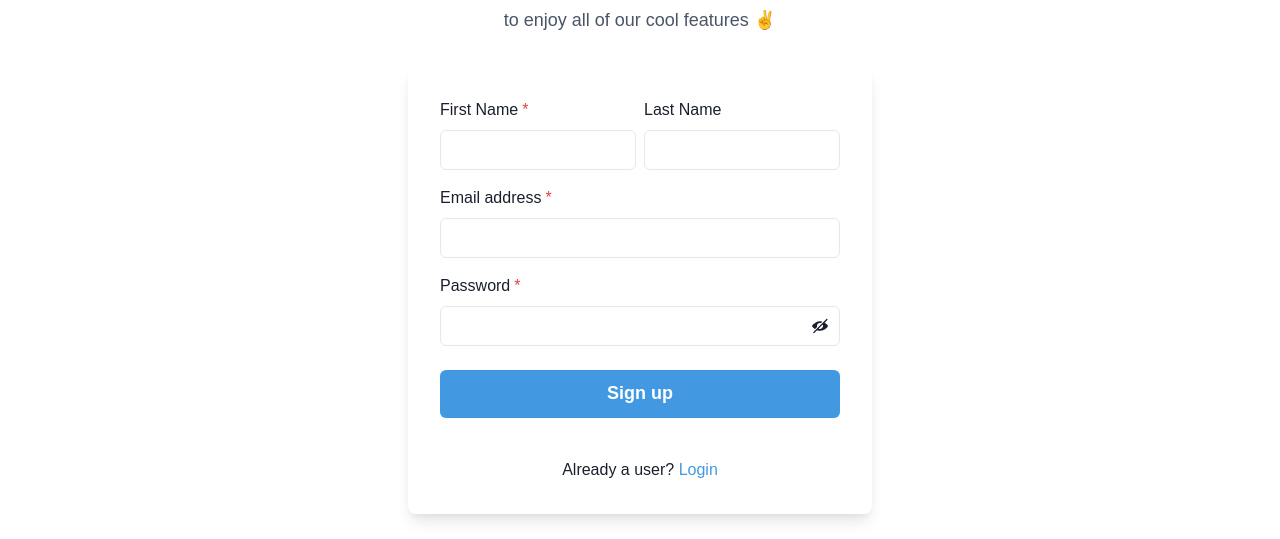
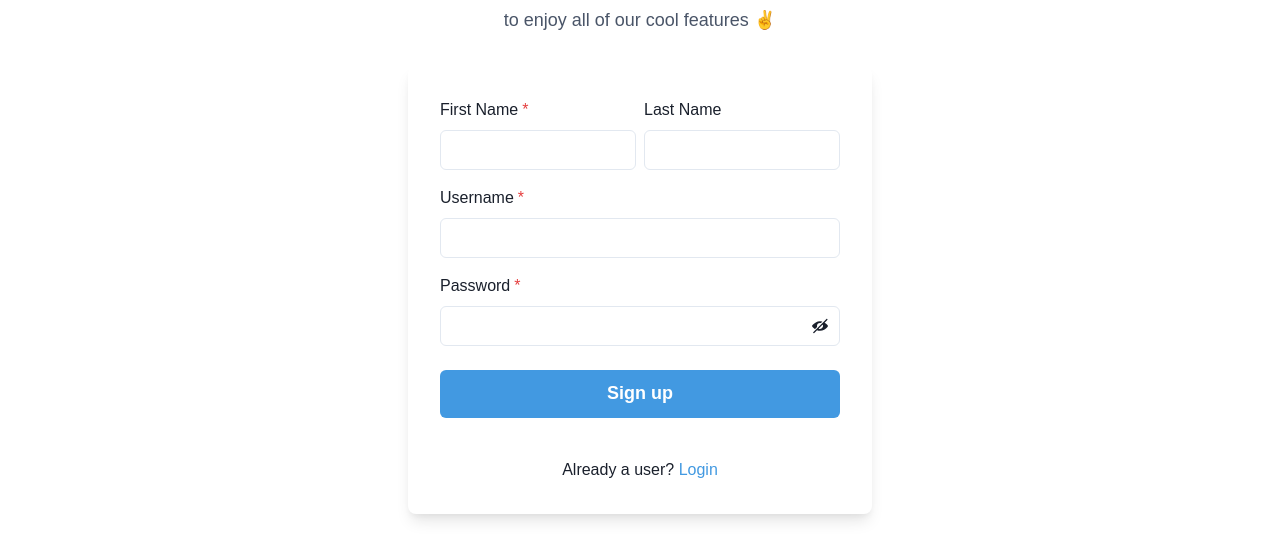
Before and after one commit to kalwabed/festika-workshop-2024, a React (Vite) app in the folder frontend/: page /signup in a window 1280 px wide. Shown: the part 261-800 px from the top of the page. Built offline with nearby package versions, Linux system fonts and the light colour scheme.

Commit message:
feat: flow for login and signup

```diff
--- a/frontend/package.json
+++ b/frontend/package.json
@@ -18,6 +18,7 @@
     "@tanstack/react-router": "^1.34.7",
     "framer-motion": "^11.2.9",
     "js-cookie": "^3.0.5",
+    "ky": "^1.3.0",
     "react": "^18.2.0",
     "react-dom": "^18.2.0",
     "react-hook-form": "^7.51.5"
--- a/frontend/src/routes/login.lazy.tsx
+++ b/frontend/src/routes/login.lazy.tsx
@@ -1,4 +1,4 @@
-import { createLazyFileRoute, Link as RouterLink } from '@tanstack/react-router'
+import { createLazyFileRoute, Link as RouterLink, useNavigate } from '@tanstack/react-router'
 import {
   Flex,
   Box,
@@ -11,8 +11,11 @@ import {
   Button,
   Heading,
   Text,
+  useToast,
 } from '@chakra-ui/react'
 import { SubmitHandler, useForm } from 'react-hook-form'
+import ky from 'ky'
+import cookies from 'js-cookie'
 
 export const Route = createLazyFileRoute('/login')({
   component: LoginPage,
@@ -25,9 +28,26 @@ type Inputs = {
 
 function LoginPage() {
   const { register, handleSubmit } = useForm<Inputs>()
+  const navigate = useNavigate()
+  const toast = useToast()
 
-  const onSubmit: SubmitHandler<Inputs> = data => {
-    console.log(data)
+  const onSubmit: SubmitHandler<Inputs> = async data => {
+    const res: { success: boolean; token: string; message: string } = await ky
+      .post('http://localhost:3000/login', {
+        json: data,
+      })
+      .json()
+
+    if (res.success) {
+      cookies.set('token', res.token)
+      return navigate({ to: '/new' })
+    }
+
+    toast({
+      title: 'Login failed',
+      description: res.message,
+      status: 'error',
+    })
   }
 
   return (
--- a/frontend/src/routes/new.route.tsx
+++ b/frontend/src/routes/new.route.tsx
@@ -5,7 +5,7 @@ import { createFileRoute, redirect } from '@tanstack/react-router'
 export const Route = createFileRoute('/new')({
   beforeLoad: async () => {
     const token = cookies.get('token')
-    console.log('token', token)
+
     if (!token) {
       throw redirect({
         to: '/login',
--- a/frontend/src/routes/signup.lazy.tsx
+++ b/frontend/src/routes/signup.lazy.tsx
@@ -1,4 +1,4 @@
-import { createLazyFileRoute, Link as RouterLink } from '@tanstack/react-router'
+import { createLazyFileRoute, Link as RouterLink, useNavigate } from '@tanstack/react-router'
 import {
   Flex,
   Box,
@@ -13,16 +13,47 @@ import {
   Heading,
   Text,
   Link,
+  useToast,
 } from '@chakra-ui/react'
 import { useState } from 'react'
 import { ViewIcon, ViewOffIcon } from '@chakra-ui/icons'
+import { SubmitHandler, useForm } from 'react-hook-form'
+import ky from 'ky'
 
 export const Route = createLazyFileRoute('/signup')({
   component: SignUpPage,
 })
 
+interface Input {
+  username: string
+  firstName: string
+  lastName: string
+  password: string
+}
+
 function SignUpPage() {
+  const { register, handleSubmit } = useForm<Input>()
   const [showPassword, setShowPassword] = useState(false)
+  const toast = useToast()
+  const navigate = useNavigate()
+
+  const onSubmit: SubmitHandler<Input> = async data => {
+    const res: { success: boolean; message: string } = await ky
+      .post('http://localhost:3000/signup', {
+        json: data,
+      })
+      .json()
+
+    toast({
+      title: 'User signup',
+      description: res.message,
+      status: res.success ? 'success' : 'error',
+    })
+
+    if (res.success) {
+      return navigate({ to: '/login' })
+    }
+  }
 
   return (
     <Flex mt={24} align={'center'} justify={'center'}>
@@ -35,30 +66,30 @@ function SignUpPage() {
             to enjoy all of our cool features ✌️
           </Text>
         </Stack>
-        <Box rounded={'lg'} bg="white" boxShadow={'lg'} p={8}>
+        <Box as="form" onSubmit={handleSubmit(onSubmit)} rounded={'lg'} bg="white" boxShadow={'lg'} p={8}>
           <Stack spacing={4}>
             <HStack>
               <Box>
                 <FormControl id="firstName" isRequired>
                   <FormLabel>First Name</FormLabel>
-                  <Input type="text" />
+                  <Input type="text" {...register('firstName')} />
                 </FormControl>
               </Box>
               <Box>
                 <FormControl id="lastName">
                   <FormLabel>Last Name</FormLabel>
-                  <Input type="text" />
+                  <Input type="text" {...register('lastName')} />
                 </FormControl>
               </Box>
             </HStack>
-            <FormControl id="email" isRequired>
-              <FormLabel>Email address</FormLabel>
-              <Input type="email" />
+            <FormControl id="username" isRequired>
+              <FormLabel>Username</FormLabel>
+              <Input {...register('username')} />
             </FormControl>
             <FormControl id="password" isRequired>
               <FormLabel>Password</FormLabel>
               <InputGroup>
-                <Input type={showPassword ? 'text' : 'password'} />
+                <Input {...register('password')} type={showPassword ? 'text' : 'password'} />
                 <InputRightElement h={'full'}>
                   <Button variant={'ghost'} onClick={() => setShowPassword(showPassword => !showPassword)}>
                     {showPassword ? <ViewIcon /> : <ViewOffIcon />}
@@ -69,6 +100,7 @@ function SignUpPage() {
             <Stack spacing={10} pt={2}>
               <Button
                 loadingText="Submitting"
+                type="submit"
                 size="lg"
                 bg={'blue.400'}
                 color={'white'}
```
Also changed, not shown: 1 other file (tests, documents, lock files or other folders).
